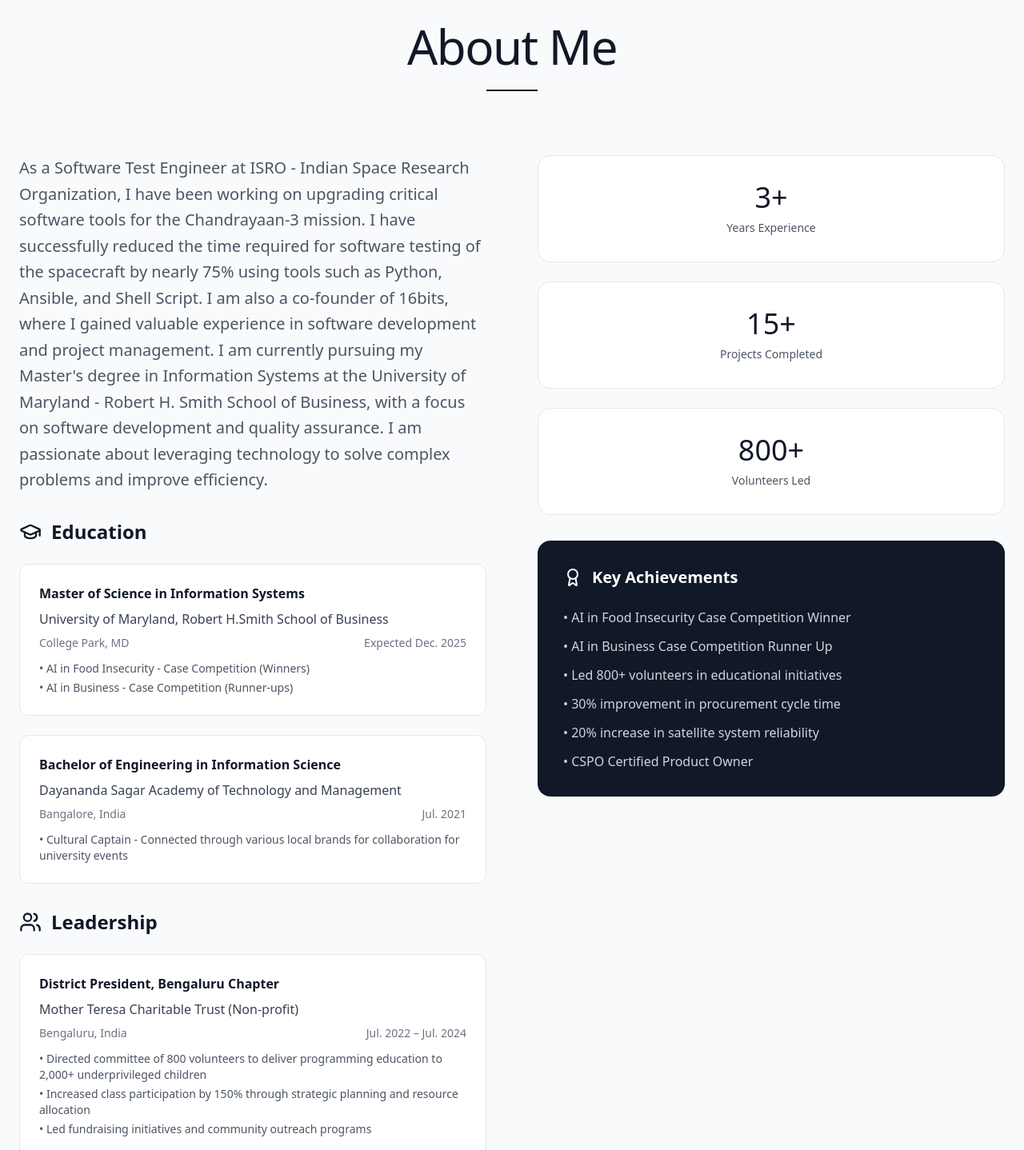
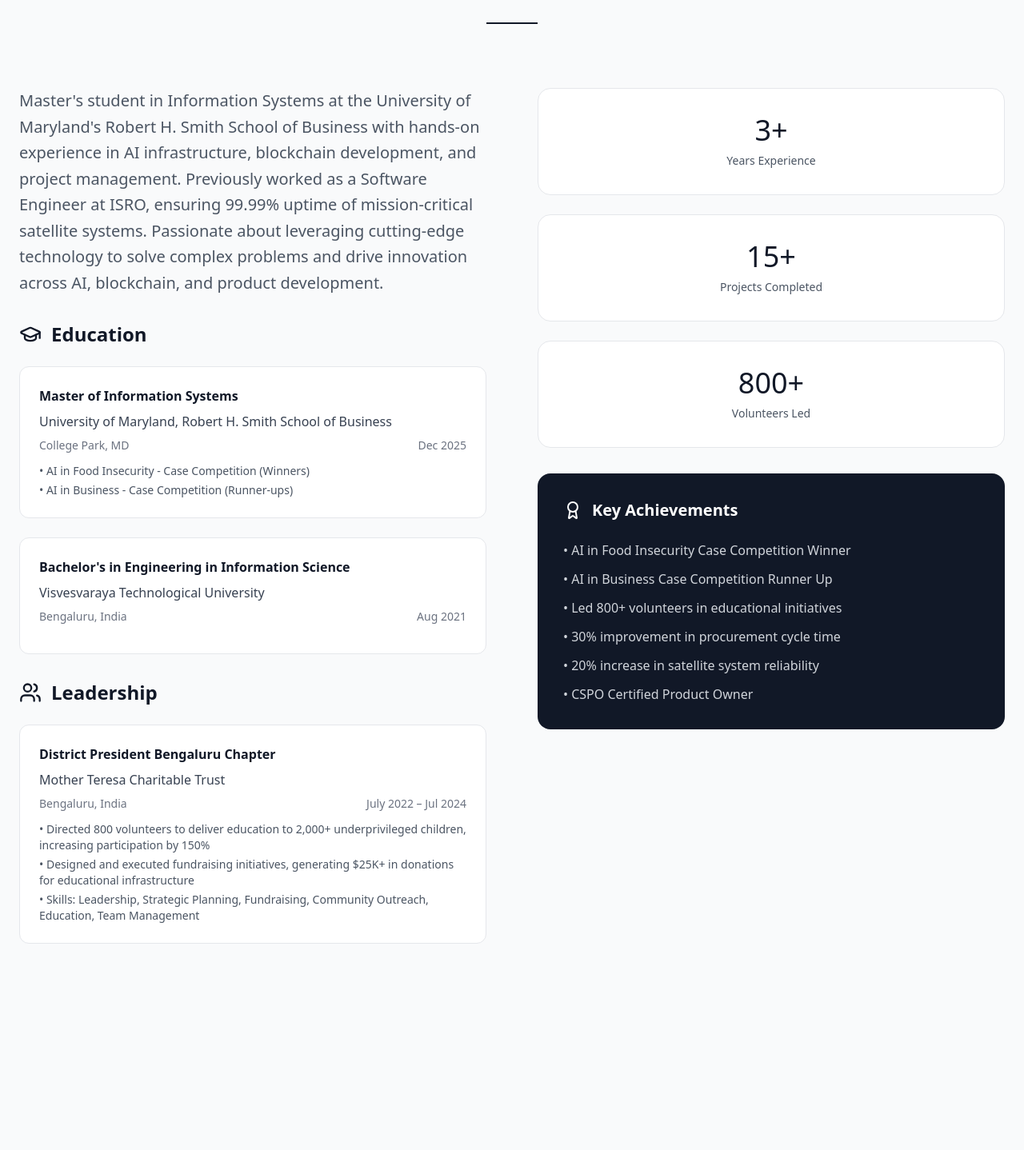
Before and after one commit to dsukruth/Dhanush-portfolio, a React (Vite) app: page / in a window 1280 px wide. Shown: the part 1038-2476 px from the top of the page at 80% size. Built offline with nearby package versions, Linux system fonts and the light colour scheme.

Commit message:
Refactor: Update portfolio data

```diff
--- a/src/data/portfolioData.ts
+++ b/src/data/portfolioData.ts
@@ -1,37 +1,36 @@
 
 export const personalInfo = {
   name: "Dhanush P Sukruth",
-  email: "sukruthdhanush@gmail.com",
-  location: "Washington D.C., USA",
+  email: "dsukruth@umd.edu",
+  location: "College Park, MD, USA",
   linkedin: "linkedin.com/in/dhanush-p-sukruth",
   website: "dhanushpsukruth.com",
-  title: "Software Engineer & Product Manager",
-  subtitle: "AI Infrastructure | Blockchain Engineer | Product Management | Software Development",
-  bio: "As a Software Test Engineer at ISRO - Indian Space Research Organization, I have been working on upgrading critical software tools for the Chandrayaan-3 mission. I have successfully reduced the time required for software testing of the spacecraft by nearly 75% using tools such as Python, Ansible, and Shell Script. I am also a co-founder of 16bits, where I gained valuable experience in software development and project management. I am currently pursuing my Master's degree in Information Systems at the University of Maryland - Robert H. Smith School of Business, with a focus on software development and quality assurance. I am passionate about leveraging technology to solve complex problems and improve efficiency.",
+  title: "AI Engineer & Product Manager",
+  subtitle: "AI/ML Engineering | Blockchain Development | Product Management | Software Engineering",
+  bio: "Master's student in Information Systems at the University of Maryland's Robert H. Smith School of Business with hands-on experience in AI infrastructure, blockchain development, and project management. Previously worked as a Software Engineer at ISRO, ensuring 99.99% uptime of mission-critical satellite systems. Passionate about leveraging cutting-edge technology to solve complex problems and drive innovation across AI, blockchain, and product development.",
   yearsExperience: "3+",
   projectsCompleted: "15+",
-  volunteersLed: "800+"
+  volunteersLed: "800+",
+  authorization: "OPT Authorization"
 };
 
 export const education = [
   {
-    institution: "University of Maryland, Robert H.Smith School of Business",
-    degree: "Master of Science in Information Systems",
+    institution: "University of Maryland, Robert H. Smith School of Business",
+    degree: "Master of Information Systems",
     location: "College Park, MD",
-    period: "Expected Dec. 2025",
+    period: "Dec 2025",
     achievements: [
       "AI in Food Insecurity - Case Competition (Winners)",
       "AI in Business - Case Competition (Runner-ups)"
     ]
   },
   {
-    institution: "Dayananda Sagar Academy of Technology and Management",
-    degree: "Bachelor of Engineering in Information Science",
-    location: "Bangalore, India",
-    period: "Jul. 2021",
-    achievements: [
-      "Cultural Captain - Connected through various local brands for collaboration for university events"
-    ]
+    institution: "Visvesvaraya Technological University",
+    degree: "Bachelor's in Engineering in Information Science",
+    location: "Bengaluru, India",
+    period: "Aug 2021",
+    achievements: []
   }
 ];
 
@@ -46,61 +45,65 @@ export const technicalSkills = {
 
 export const experience = [
   {
-    title: "AI Infrastructure Intern",
+    title: "AI Engineer Intern",
     company: "Connyct Inc.",
-    location: "Remote",
+    location: "New York City, NY",
     period: "June 2025 – Present",
     achievements: [
-      "Architected and deployed scalable AI infrastructure for Campus AI platform, implementing RAG architecture",
-      "Improved query response accuracy by 45% and reduced latency by 60%",
-      "Utilized Python, AWS, RAG, MCP, LangChain, Vector Databases, Docker, Kubernetes, TensorFlow, PyTorch"
+      "Engineered comprehensive AI application from scratch to address Campus AI platform's need for effective query handling, developing end-to-end RAG architecture that successfully deployed as a scalable campus-wide solution",
+      "Directed cross-functional teams of 10+ engineers, applying Agile methodologies to accelerate feature delivery",
+      "Delivered clear project documentation and milestone reporting to senior management",
+      "Skills: Python, AWS, RAG, MCP, LangChain, Vector Databases, Docker, Kubernetes, TensorFlow, PyTorch, CI/CD, Machine Learning"
     ]
   },
   {
-    title: "Blockchain Engineer and Project Intern",
-    company: "Existential Heroism Institute (Non-Profit)",
-    location: "Washington D.C.",
-    period: "June 2025 – August 2025",
+    title: "Software Development Intern",
+    company: "Existential Heroism Institute",
+    location: "College Park, MD",
+    period: "June 2025 – Aug 2025",
     achievements: [
-      "Integrated COSMOS SDK to develop interoperable blockchain solution",
-      "Enabled cross-chain communication with 15+ different blockchain networks",
-      "Specialized in Blockchain, COSMOS SDK, Solidity, Go, Proof of Stake, Zero-Knowledge Proofs"
+      "Integrated COSMOS SDK to develop interoperable blockchain solutions, enabling cross-chain communication with 15+ blockchain networks",
+      "Applied risk management through secure smart contract implementation and cryptography solutions",
+      "Implemented zero-knowledge proofs (ZKPs) to ensure secure and private data verification across distributed ledgers",
+      "Skills: Blockchain, COSMOS SDK, Solidity, Go, Proof of Stake, Zero-Knowledge Proofs, Smart Contracts, Cryptography"
     ]
   },
   {
-    title: "Project Manager - Capstone Project",
+    title: "Project Manager – Capstone Project",
     company: "Twenty39 LLC",
     location: "Washington D.C.",
-    period: "Feb. 2025 – Present",
+    period: "June 2025 – Aug 2025",
     achievements: [
-      "Spearheaded capstone project implementing AI chatbot solutions for federal government contracts",
-      "Streamlined document analysis workflows and reduced procurement cycle time by 30%",
-      "Led project management using Agile methodologies and stakeholder coordination"
+      "Spearheaded federal government AI chatbot initiative, streamlining document analysis workflows and reducing procurement cycle time by 30%",
+      "Directed cross-functional teams of 10+ engineers, implementing Agile methodologies to accelerate feature delivery",
+      "Led stakeholder alignment with federal clients, ensuring compliance with security and privacy regulations",
+      "Skills: Project Management, NLP, AI/ML, Agile, Federal Contracting, Stakeholder Management, Python, Leadership"
     ]
   },
   {
     title: "Software Engineer",
     company: "Indian Space Research Organization (ISRO)",
     location: "Bengaluru, India",
-    period: "Dec. 2021 – Jul. 2024",
+    period: "Dec 2021 – Jul 2024",
     achievements: [
-      "Developed and executed comprehensive test plans for mission-critical satellite systems",
-      "Ensured 99.99% uptime and adherence to stringent industry standards",
-      "Utilized Test Automation, Python, Selenium, JIRA, Jenkins for quality assurance"
+      "Coordinated with senior scientists to manage mission-critical software testing projects, ensuring 99.99% uptime of satellite communication systems",
+      "Implemented end-to-end test automation pipelines, increasing coverage by 60% while meeting industry compliance",
+      "Maintained detailed project documentation, quality reports, and compliance records",
+      "Skills: Test Automation, Python, Selenium, JIRA, Jenkins, System Testing, Code Review, Quality Assurance"
     ]
   }
 ];
 
 export const leadership = [
   {
-    title: "District President, Bengaluru Chapter",
-    organization: "Mother Teresa Charitable Trust (Non-profit)",
+    title: "District President Bengaluru Chapter",
+    organization: "Mother Teresa Charitable Trust",
     location: "Bengaluru, India",
-    period: "Jul. 2022 – Jul. 2024",
+    period: "July 2022 – Jul 2024",
     achievements: [
-      "Directed committee of 800 volunteers to deliver programming education to 2,000+ underprivileged children",
-      "Increased class participation by 150% through strategic planning and resource allocation",
-      "Led fundraising initiatives and community outreach programs"
+      "Directed 800 volunteers to deliver education to 2,000+ underprivileged children, increasing participation by 150%",
+      "Designed and executed fundraising initiatives, generating $25K+ in donations for educational infrastructure",
+      "Skills: Leadership, Strategic Planning, Fundraising, Community Outreach, Education, Team Management"
     ]
   }
 ];
@@ -108,8 +111,8 @@ export const leadership = [
 export const projects = [
   {
     title: "House Price Prediction System using ZenML and MLflow",
-    technologies: ["Python", "Machine Learning", "ZenML", "MLflow", "Docker", "REST API"],
-    period: "Mar. 2024 – Aug. 2024",
+    technologies: ["Python", "ZenML", "MLflow", "Docker", "REST API", "Feature Engineering", "MLOps", "XGBoost", "Data Pipeline"],
+    period: "Mar 2024 – Aug 2024",
     description: "Architected end-to-end ML pipeline processing 100K+ property records, achieving 94% prediction accuracy through advanced feature engineering.",
     features: [
       "End-to-end ML pipeline with 100K+ property records",
@@ -119,48 +122,6 @@ export const projects = [
       "XGBoost implementation for optimal performance"
     ],
     image: "https://images.unsplash.com/photo-1560472355-536de3962603?auto=format&fit=crop&w=800&q=80"
-  },
-  {
-    title: "AI Campus Platform Infrastructure",
-    technologies: ["Python", "AWS", "RAG", "LangChain", "Vector Databases", "Docker", "Kubernetes"],
-    period: "June 2025 – Present",
-    description: "Scalable AI infrastructure for Campus AI platform with RAG architecture implementation.",
-    features: [
-      "45% improvement in query response accuracy",
-      "60% reduction in latency",
-      "Scalable RAG architecture implementation",
-      "Containerized deployment with Kubernetes",
-      "Integration with multiple AI frameworks"
-    ],
-    image: "https://images.unsplash.com/photo-1677442136019-21780ecad995?auto=format&fit=crop&w=800&q=80"
-  },
-  {
-    title: "Interoperable Blockchain Solution",
-    technologies: ["COSMOS SDK", "Solidity", "Go", "Blockchain", "Smart Contracts"],
-    period: "June 2025 – Present",
-    description: "Cross-chain communication solution enabling interoperability across 15+ blockchain networks.",
-    features: [
-      "Cross-chain communication with 15+ networks",
-      "COSMOS SDK integration",
-      "Zero-Knowledge Proofs implementation",
-      "Smart contract development",
-      "Proof of Stake consensus mechanism"
-    ],
-    image: "https://images.unsplash.com/photo-1639762681485-074b7f938ba0?auto=format&fit=crop&w=800&q=80"
-  },
-  {
-    title: "Satellite Systems Testing Framework",
-    technologies: ["Python", "Test Automation", "Selenium", "JIRA", "Jenkins"],
-    period: "Dec. 2021 – Jul. 2024",
-    description: "Mission-critical satellite systems testing ensuring 99.99% uptime for ISRO projects.",
-    features: [
-      "99.99% system uptime achievement",
-      "Comprehensive test automation framework",
-      "Integration with CI/CD pipelines",
-      "Quality assurance protocols",
-      "Mission-critical system reliability"
-    ],
-    image: "https://images.unsplash.com/photo-1446776653964-20c1d3a81b06?auto=format&fit=crop&w=800&q=80"
   }
 ];
 
```
